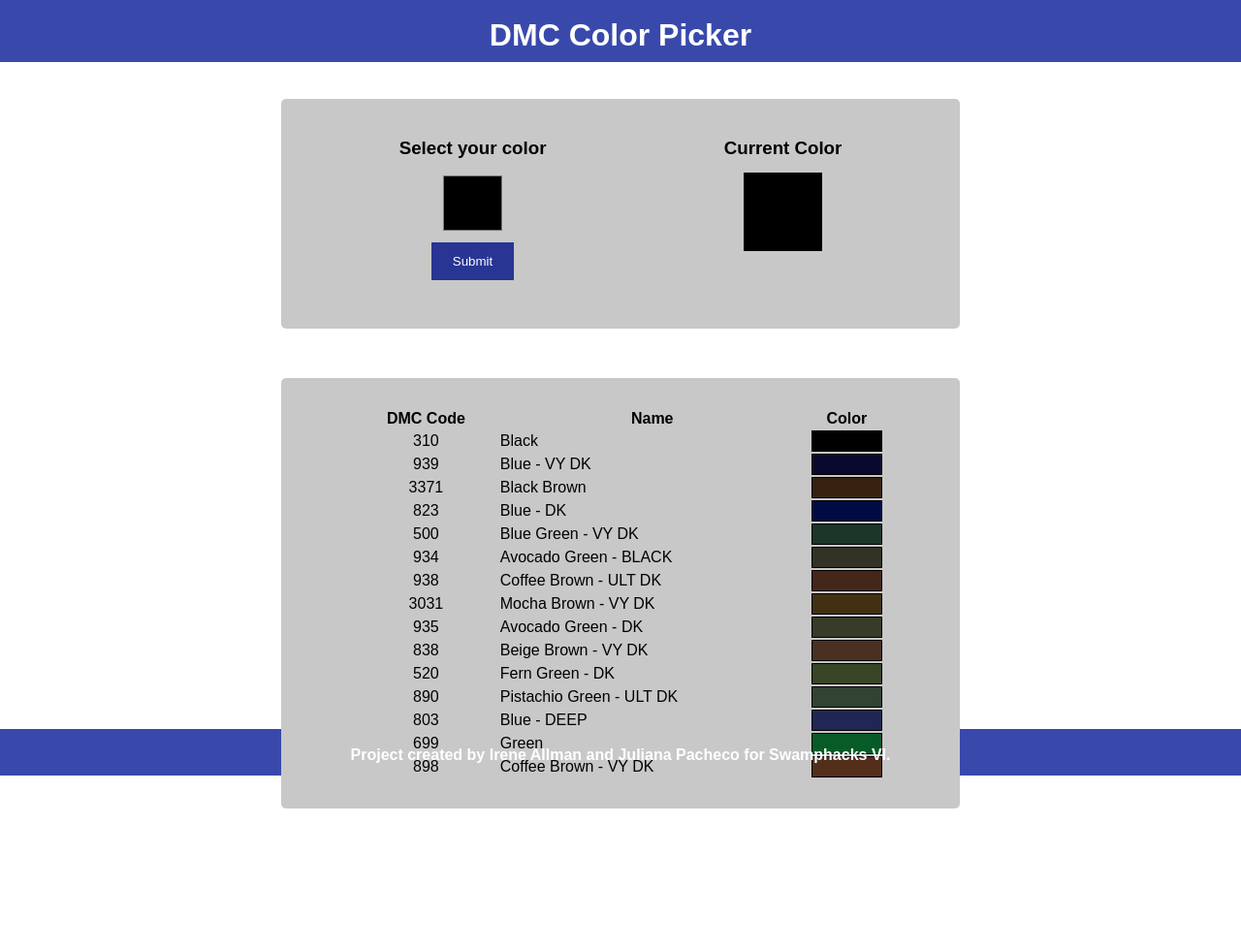
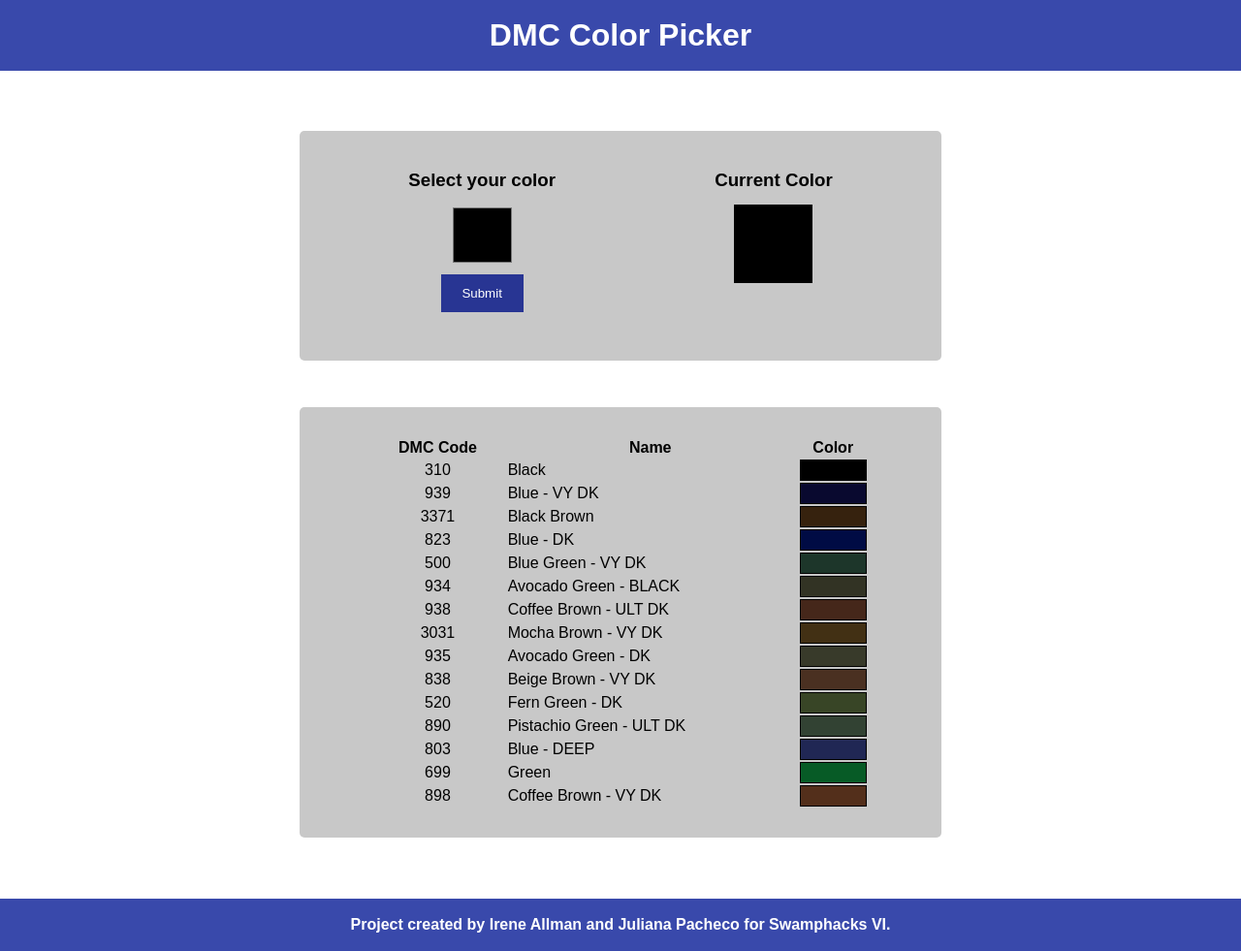
Before and after one commit to irene4/swamphacks20, a Flask app: page / in a window 1280 px wide. Shown: the whole page at 97% size. Before the commit the page ends 834 px from the top, so only its background shows below. Run offline with Flask 2, Linux system fonts and the light colour scheme.

Commit message:
Page layout CSS fix for different dimensions

```diff
--- a/flaskr/static/style.css
+++ b/flaskr/static/style.css
@@ -13,12 +13,13 @@ div.header {
 .header h1 {
   color: white;
   margin: 0;
-  padding: 18px 0 0;
+  padding: 18px 0;
 }
 
 div.content {
   height: 86%;
   margin: 0px;
+  padding: 3%;
 }
 
 div.section {
@@ -26,7 +27,7 @@ div.section {
   border-radius: 5px;
   width: 50%;
   padding: 30px;
-  margin: 3% auto 1%;
+  margin: 2% auto;
   display: inline-block;
 }
 
@@ -81,7 +82,7 @@ div.footer {
   font-weight: 600;
   color: white;
   margin: 0;
-  padding: 18px 0 0;
+  padding: 18px 0;
 }
 
 .tooltip .tooltiptext {
--- a/flaskr/templates/base.html
+++ b/flaskr/templates/base.html
@@ -5,14 +5,16 @@
 </head>
 {% endblock %}
 
+<div class="flex_container" style="flex-direction: column;">
   <div class="header">
     {% block header %}{% endblock %}
   </div>
 
-<div class="content">
+  <div class="content" style="flex-grow: 1">
     {% block content %}{% endblock %}
   </div>
 
   <div class="footer">
     {% block footer %}{% endblock %}
   </div>
+</div>
```
Lines whose indentation alone changed are shown as unchanged.
